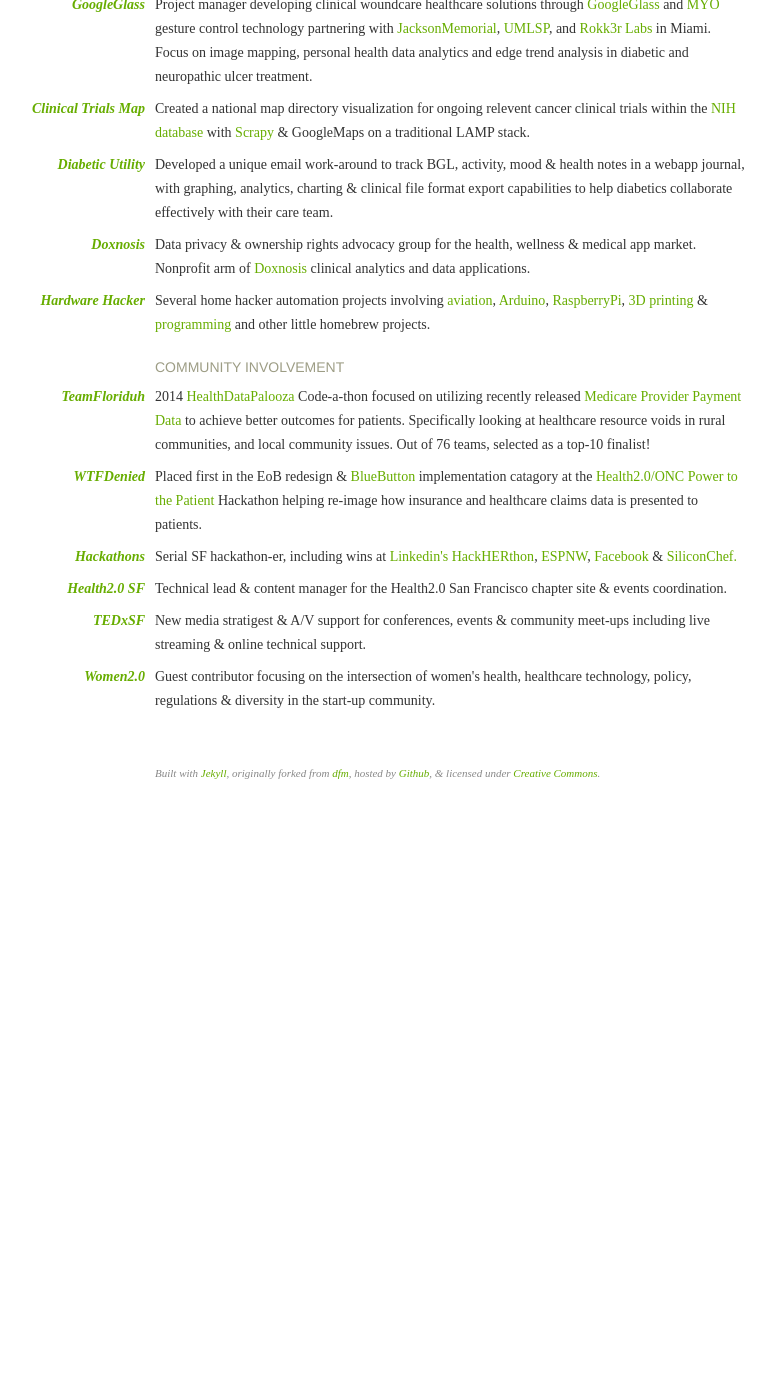
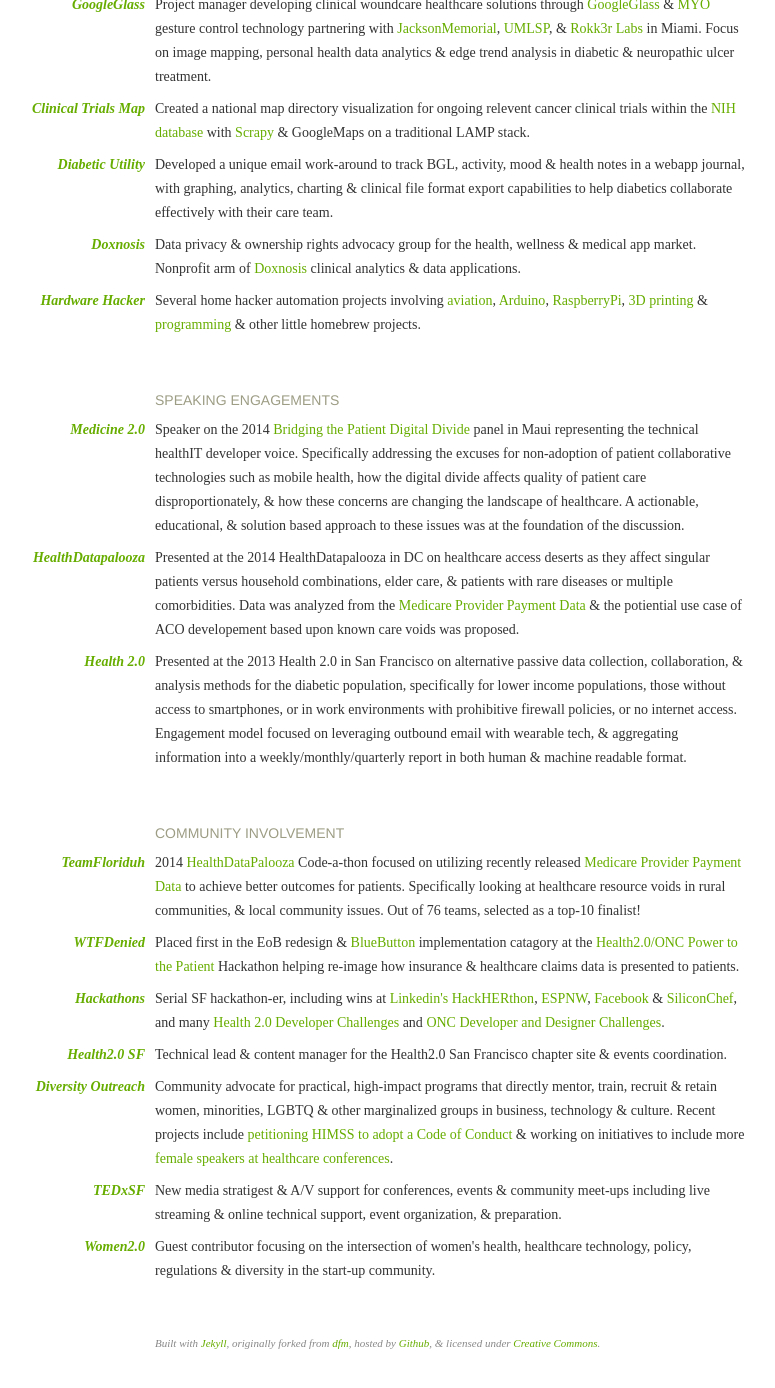
Before and after one commit to laurenstill/laurenstill.github.io, a Jekyll site: the page built from index.html, in a window 1280 px wide and 1400 px high, scrolled down 1253 px. Shown: the top 1388 px of the window, without its empty margins (290-1065 px from the left). Built offline with Jekyll 4.4.1, drawn with Linux system fonts in a browser that asks for light colours; before the commit the page ends 2083 px from its top, so only the background shows below that; some of the changed text lies outside the part shown.

Commit message:
updated speaking engagements

```diff
--- a/_layouts/index.html
+++ b/_layouts/index.html
@@ -4,10 +4,11 @@
 <section id="about">
     <div class="section-right offset">
         <p class="bio">
-            As a healthIT developer currently residing in the San Francisco Bay Area, I have worked on projects ranging from security, medical device regulation, &amp; policy consulting, business planning, diversity outreach, company culture direction, social media strategy, &amp; technology development. I am particularly interested in open healthcare hardware, privacy education, and patient data access.ularly interested in open healthcare hardware, privacy education, and patient data access.
+            As a healthIT developer currently residing in the San Francisco Bay Area, I have worked on projects ranging from security, medical device regulation, &amp; policy consulting, business planning, diversity outreach, company culture direction, social media strategy, &amp; technology development. I am particularly interested in open healthcare hardware, privacy education, &amp; patient data access.ularly interested in open healthcare hardware, privacy education, &amp; patient data access.
         </p>
     </div>
 </section>
+
 <section id="blog">
     <div class="section-title">
         <h2>Writing</h2>
@@ -27,6 +28,7 @@
         </ul>
     </div>
 </section>
+
 <section id="projects">
     <div class="section-title">
         <h2>Projects</h2>
@@ -41,7 +43,7 @@
             <a href="http://www.dicomgrid.com">DICOM Grid</a>
         </span>
         <span class="project-desc">
-            Senior healthcare IT policy and medical device regulations advisor. Simple, straightforward digital radiology rendering, storage and data transfer support for EHRs, HIEs, CROs, patients and providors.
+            Senior healthcare IT policy &amp; medical device regulations advisor. Simple, straightforward digital radiology rendering, storage &amp; data transfer support for EHRs, HIEs, CROs, patients &amp; providors.
         </span>
     </li>
             <li class="project">
@@ -65,7 +67,7 @@
                     <a href="http://www.google.com/glass/start/what-it-does/">GoogleGlass</a>
                     </span>
                      <span class="project-desc">
-                     Project manager developing clinical woundcare healthcare solutions through <a href="http://www.google.com/glass/start/what-it-does/">GoogleGlass</a> and <a href="https://www.thalmic.com/en/myo/">MYO</a> gesture control technology partnering with <a href="http://www.jacksonhealth.org/jackson-memorial.asp">JacksonMemorial</a>, <a href="http://umlsp.com/">UMLSP</a>, and <a href="http://www.rokk3rlabs.co/">Rokk3r Labs</a> in Miami. Focus on image mapping, personal health data analytics and edge trend analysis in diabetic and neuropathic ulcer treatment.
+                     Project manager developing clinical woundcare healthcare solutions through <a href="http://www.google.com/glass/start/what-it-does/">GoogleGlass</a> &amp; <a href="https://www.thalmic.com/en/myo/">MYO</a> gesture control technology partnering with <a href="http://www.jacksonhealth.org/jackson-memorial.asp">JacksonMemorial</a>, <a href="http://umlsp.com/">UMLSP</a>, &amp; <a href="http://www.rokk3rlabs.co/">Rokk3r Labs</a> in Miami. Focus on image mapping, personal health data analytics &amp; edge trend analysis in diabetic &amp; neuropathic ulcer treatment.
                     </span>
             </li>
         <li class="project">
@@ -89,7 +91,7 @@
                     <a href="http://www.doxnosis.org">Doxnosis</a>
                 </span>
                 <span class="project-desc">
-                    Data privacy &amp; ownership rights advocacy group for the health, wellness &amp; medical app market. Nonprofit arm of <a href="http://www.doxnosis.com">Doxnosis</a> clinical analytics and data applications.
+                    Data privacy &amp; ownership rights advocacy group for the health, wellness &amp; medical app market. Nonprofit arm of <a href="http://www.doxnosis.com">Doxnosis</a> clinical analytics &amp; data applications.
                 </span>
             </li>
             <li class="project">
@@ -97,12 +99,55 @@
                     <a href="/media/hardware_bench.jpg">Hardware Hacker</a>
                 </span>
                 <span class="project-desc">
-                    Several home hacker automation projects involving <a href="/media/p40.jpg">aviation</a>, <a href="/media/arduino.jpeg">Arduino</a>, <a href="/media/rpi.jpeg">RaspberryPi</a>, <a href="http://www.youtube.com/watch?v=sX3jA8qk5H8">3D printing</a> &amp; <a href="/media/rocket.jpeg">programming</a> and other little homebrew projects.
+                    Several home hacker automation projects involving <a href="/media/p40.jpg">aviation</a>, <a href="/media/arduino.jpeg">Arduino</a>, <a href="/media/rpi.jpeg">RaspberryPi</a>, <a href="http://www.youtube.com/watch?v=sX3jA8qk5H8">3D printing</a> &amp; <a href="/media/rocket.jpeg">programming</a> &amp; other little homebrew projects.
                 </span>
             </li>
         </ul>
     </div>
+</section>
 
+
+<section id="speaking">
+<div class="section-title">
+    <h3>Speaking Engagements</h3>
+</div>
+    <div class="section-body">
+        <ul>
+            <li class="project">
+                <span class="project-name">
+                    <a href="hhttp://www.medicine20congress.com/ocs/index.php/med/med2014/schedConf/cfp">Medicine 2.0</a>
+                </span>
+                <span class="project-desc">
+                   Speaker on the 2014 <a href="http://www.medicine20congress.com/ocs/index.php/med/med2014/paper/view/2734">Bridging the Patient Digital Divide</a> panel in Maui representing the technical healthIT developer voice. Specifically addressing the excuses for non-adoption of patient collaborative technologies such as mobile health, how the digital divide affects quality of patient care disproportionately, &amp; how these concerns are changing the landscape of healthcare. A actionable, educational, &amp; solution based approach to these issues was at the foundation of the discussion.
+            </span>
+            </li>
+            <li class="project">
+                <span class="project-name">
+                    <a href="http://healthdatapalooza.org/agenda/code-a-palooza-challenges/">HealthDatapalooza</a>
+                </span>
+                <span class="project-desc">
+                    Presented at the 2014 HealthDatapalooza in DC on healthcare access deserts as they affect singular patients versus household combinations, elder care, &amp; patients with rare diseases or multiple comorbidities.  Data was analyzed from the <a href="https://www.cms.gov/Research-Statistics-Data-and-Systems/Statistics-Trends-and-Reports/Medicare-Provider-Charge-Data/Physician-and-Other-Supplier.html">Medicare Provider Payment Data</a> &amp; the potiential use case of ACO developement based upon known care voids was proposed.
+            </span>
+            </li>
+            <li class="project">
+                <span class="project-name">
+                    <a href="hhttp://www.health2con.com/">Health 2.0</a>
+                </span>
+                <span class="project-desc">
+                    Presented at the 2013 Health 2.0 in San Francisco on alternative passive data collection, collaboration, &amp; analysis methods for the diabetic population, specifically for lower income populations, those without access to smartphones, or in work environments with prohibitive firewall policies, or no internet access. Engagement model focused on leveraging outbound email with wearable tech, &amp; aggregating information into a weekly/monthly/quarterly report in both human &amp; machine readable format.
+            </span>
+            </li>
+        </ul>
+    </div>
+</section>
+
+
+
+
+
+
+
+<section id="community">
     <div class="section-title">
     <h3>Community Involvement</h3>
     </div>
@@ -113,7 +158,7 @@
                     <a href="http://teamfloriduh.com">TeamFloriduh</a>
                 </span>
                 <span class="project-desc">
-                    2014 <a href="http://healthdatapalooza.org/get-involved/code-a-palooza-at-health-datapalooza-2014/">HealthDataPalooza</a> Code-a-thon focused on utilizing recently released <a href="https://www.cms.gov/Research-Statistics-Data-and-Systems/Statistics-Trends-and-Reports/Medicare-Provider-Charge-Data/Physician-and-Other-Supplier.html">Medicare Provider Payment Data</a> to achieve better outcomes for patients.  Specifically looking at healthcare resource voids in rural communities, and local community issues. Out of 76 teams, selected as a top-10 finalist!
+                    2014 <a href="http://healthdatapalooza.org/get-involved/code-a-palooza-at-health-datapalooza-2014/">HealthDataPalooza</a> Code-a-thon focused on utilizing recently released <a href="https://www.cms.gov/Research-Statistics-Data-&amp;-Systems/Statistics-Trends-&amp;-Reports/Medicare-Provider-Charge-Data/Physician-&amp;-Other-Supplier.html">Medicare Provider Payment Data</a> to achieve better outcomes for patients.  Specifically looking at healthcare resource voids in rural communities, &amp; local community issues. Out of 76 teams, selected as a top-10 finalist!
             </span>
             </li>
         <li class="project">
@@ -121,7 +166,7 @@
                     <a href="/media/WTFDenied-presentation.pdf">WTFDenied</a>
                 </span>
                 <span class="project-desc">
-                    Placed first in the EoB redesign &amp; <a href="http://www.healthit.gov/buzz-blog/electronic-health-and-medical-records/blue-button-codeathon-unlocking-data-empowering-patients/">BlueButton</a> implementation catagory at the <a href="http://www.health2con.com/devchallenge/code-a-thon-old/">Health2.0/ONC Power to the Patient</a> Hackathon helping re-image how insurance and healthcare claims data is presented to patients.
+                    Placed first in the EoB redesign &amp; <a href="http://www.healthit.gov/buzz-blog/electronic-health-&amp;-medical-records/blue-button-codeathon-unlocking-data-empowering-patients/">BlueButton</a> implementation catagory at the <a href="http://www.health2con.com/devchallenge/code-a-thon-old/">Health2.0/ONC Power to the Patient</a> Hackathon helping re-image how insurance &amp; healthcare claims data is presented to patients.
                </span>
             </li>
 
@@ -130,23 +175,32 @@
                     <a href="http://en.wikipedia.org/wiki/Hackathon">Hackathons</a>
                 </span>
                 <span class="project-desc">
-                    Serial SF hackathon-er, including wins at <a href="http://munimobile.herokuapp.com/">Linkedin's HackHERthon</a>, <a href="http://doesparkingsuck.herokuapp.com/">ESPNW</a>, <a href="http://photovoyage.herokuapp.com/">Facebook</a> &amp; <a href="http://makezine.com/2013/10/11/silicon-chef-female-focused-hardware-hackathon/">SiliconChef.</a>
+                    Serial SF hackathon-er, including wins at <a href="http://munimobile.herokuapp.com/">Linkedin's HackHERthon</a>, <a href="http://doesparkingsuck.herokuapp.com/">ESPNW</a>, <a href="http://photovoyage.herokuapp.com/">Facebook</a> &amp; <a href="http://makezine.com/2013/10/11/silicon-chef-female-focused-hardware-hackathon/">SiliconChef</a>, and many <a href="http://www.health2con.com/devchallenge/">Health 2.0 Developer Challenges</a> and <a href="http://www.health2con.com/devchallenge/challenges/onc-i2-challenges/">ONC Developer and Designer Challenges</a>.
                 </span>
             </li>
 
 
 
-      <li class="project">
+        <li class="project">
                 <span class="project-name">
                     <a href="http://health2sf.com/">Health2.0 SF</a>
                 </span>
                 <span class="project-desc">
                     Technical lead &amp; content manager for the Health2.0 San Francisco chapter site &amp; events coordination.
                 </span>
+            </li>
+
+             <li class="project">
+                <span class="project-name">
+                    <a href="http://http://adainitiative.org/">Diversity Outreach</a>
+                </span>
+                <span class="project-desc">
+                    Community advocate for practical, high-impact programs that directly mentor, train, recruit &amp; retain women, minorities, LGBTQ &amp; other marginalized groups in business, technology &amp; culture. Recent projects include <a href="http://wwww.himssplzrespond.com">petitioning HIMSS to adopt a Code of Conduct</a> &amp; working on initiatives to include more <a href="https://docs.google.com/spreadsheet/ccc?key=0AgqZgixPQp20dHJvSGdYRTBtUHAweU5vVVhiNDdMMFE&usp=drive_web#gid=0">female speakers at healthcare conferences</a>.
+                </span>
+            </li>
 
 
-
-             <!--     <li class="project">
+            <!-- <li class="project">
                 <span class="project-name">
                     <a href="http://wwww.hitchicks.com">#HITChicks</a>
                 </span>
@@ -154,6 +208,18 @@
                     Technical lead &amp; content manager for health IT mentorship platform connecting females entering the healthcare informatics field with availible resources &amp; veteran health IT leadership.
                 </span>
             </li>
+
+
+            li class="project">
+                <span class="project-name">
+                    <a href="http://www.hit100map.com">#HIT100 Map</a>
+                </span>
+                <span class="project-desc">
+                    Developed &amp; maintained a map of all the active health IT social meadia personalities across the US, searchable by gender, roles, locations &amp; activity score.
+                </span>
+            </li>
+
+
 
             -->
 
@@ -163,7 +229,7 @@
                     <a href="http://tedxsf.org">TEDxSF</a>
                 </span>
                 <span class="project-desc">
-                    New media stratigest &amp; A/V support for conferences, events &amp; community meet-ups including live streaming &amp; online technical support.
+                    New media stratigest &amp; A/V support for conferences, events &amp; community meet-ups including live streaming &amp; online technical support, event organization, &amp; preparation.
                 </span>
             </li>
             <li class="project">
--- a/cv/index.html
+++ b/cv/index.html
@@ -141,12 +141,12 @@
                 <li>
                     <span class="date">2011 &ndash; 2013</span>
                     <span class="title"><a href="http://women2.com">
-                            Women2.0 </a> Feature writer on women's health issues, healthcare policy &amp; technical regulations.</span>
+                            Women2.0 </a> Guest contributor on women's health issues, healthcare policy &amp; technical regulations.</span>
                 </li>
                 <li>
                     <span class="date">2012 &ndash; 2014</span>
                     <span class="title"><a href="http://wwww.himssmedia.com">
-                            HIMSS Media </a> Contributing writer focusing on privacy &amp; security, start-ups &amp; project management.</span>
+                            HIMSS Media </a> Guest contributing writer focusing on privacy &amp; security, start-ups &amp; project management.</span>
                 </li>
                 <li>
                     <span class="date">2011 &ndash; 2014</span>
@@ -156,7 +156,7 @@
                 <li>
                     <span class="date">2012 &ndash; 2013</span>
                     <span class="title"><a href="http://wwww.tedxsf.org">
-                            TEDxSF </a> New Media &amp; A/V support for events.</span>
+                            TEDxSF </a> New Media strategy, promotion, &amp; A/V support, photography, and coordination for events.</span>
                 </li>
                 <li>
                     <span class="date">2013 &ndash; 2014</span>
```
